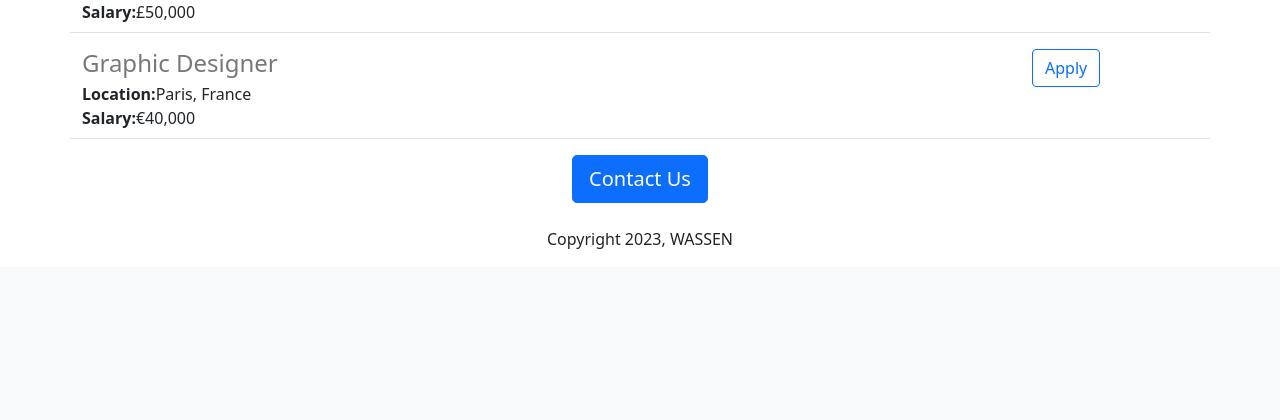
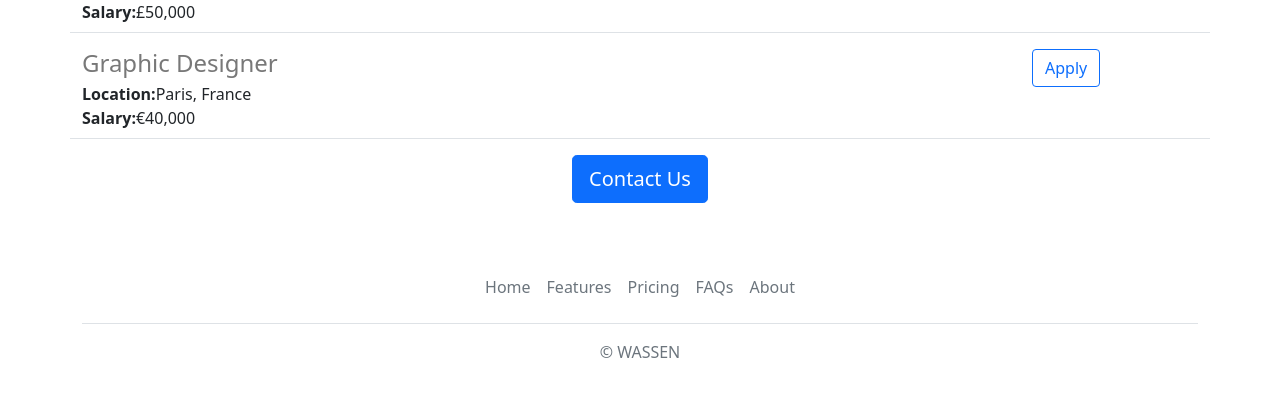
Before and after one commit to WASENIER/The-Diversity-Magazine, a Flask app: page / in a window 1280 px wide. Shown: the part 1153-1573 px from the top of the page. Before the commit the page ends 1402 px from the top, so only its background shows below. Run offline with Flask 3, Linux system fonts and the light colour scheme.

Commit message:
added footer

```diff
--- /dev/null
+++ b/templates/footer.html
@@ -0,0 +1,12 @@
+<div class="container">
+  <footer class="py-3 my-4">
+    <ul class="nav justify-content-center border-bottom pb-3 mb-3">
+      <li class="nav-item"><a href="#" class="nav-link px-2 text-muted">Home</a></li>
+      <li class="nav-item"><a href="#" class="nav-link px-2 text-muted">Features</a></li>
+      <li class="nav-item"><a href="#" class="nav-link px-2 text-muted">Pricing</a></li>
+      <li class="nav-item"><a href="#" class="nav-link px-2 text-muted">FAQs</a></li>
+      <li class="nav-item"><a href="#" class="nav-link px-2 text-muted">About</a></li>
+    </ul>
+    <p class="text-center text-muted">&copy; WASSEN</p>
+  </footer>
+</div>
--- a/templates/home.html
+++ b/templates/home.html
@@ -36,9 +36,10 @@
 
       <div class="text-center">
     <button class="btn btn-primary btn-lg mb-4">Contact Us</button>
-      <p>Copyright 2023, WASSEN</p>
       </div>
 
       </div>
+        {% include 'footer.html'%}
+
   </body>
 </html>
```
